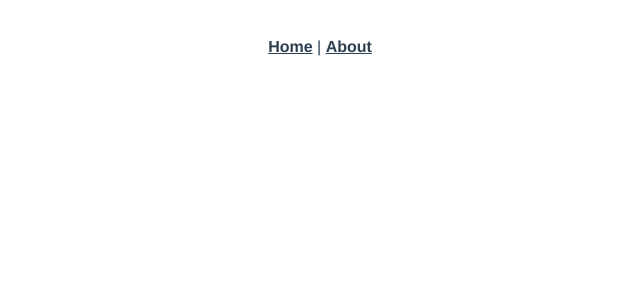
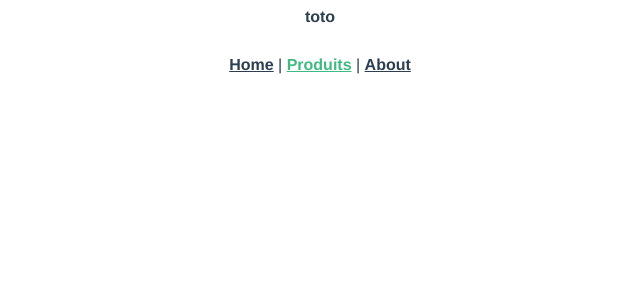
Before and after one commit to fallinov/esig-hello-vue-cli-2022, a Vue app: page /#/produits in a window 1280 px wide. Shown: the top 300 px of the page, without its empty margins (320-960 px from the left). Built offline with nearby package versions, Linux system fonts and the light colour scheme.

Commit message:
création composant ProduitsView.vue

```diff
--- a/src/App.vue
+++ b/src/App.vue
@@ -1,7 +1,9 @@
 <template>
   <div id="app">
+    <strong>toto</strong>
     <nav>
       <router-link to="/">Home</router-link> |
+      <router-link to="/produits">Produits</router-link> |
       <router-link to="/about">About</router-link>
     </nav>
     <router-view />
```
Also changed, not shown: src/views/ProduitsView.vue (added, +17 -0 lines), 1 other file (tests, documents, lock files or other folders).
